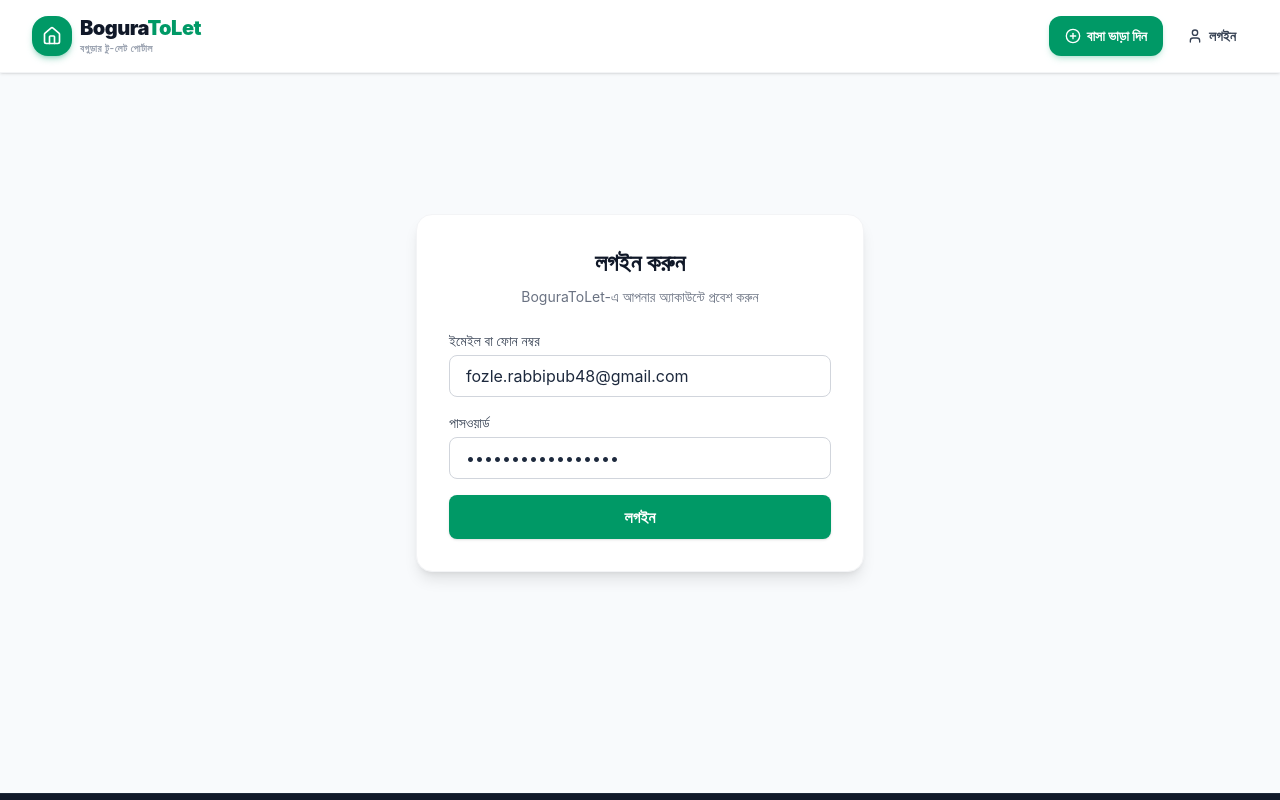
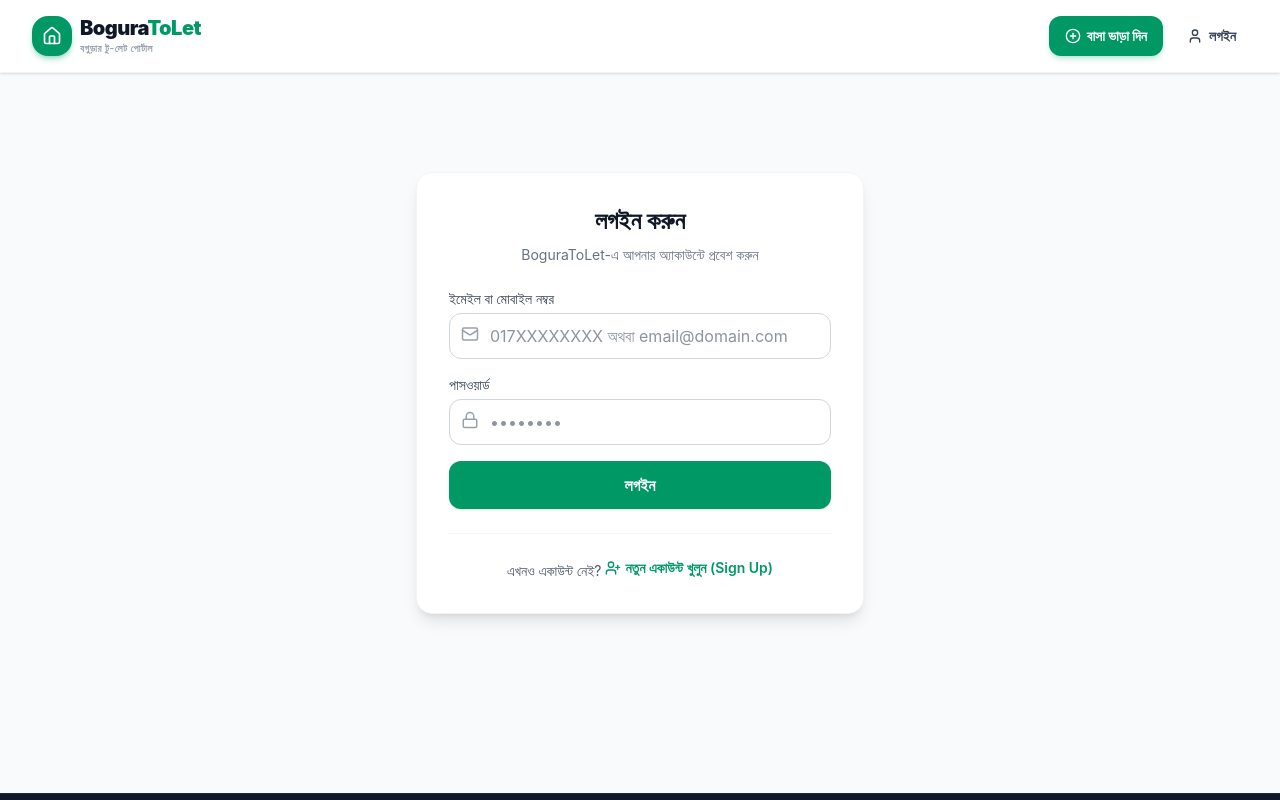
Before and after one commit to fozlerabbi48/BoguraToLet, a React (Vite) app in the folder BoguraToLet/frontend/: page /login in a window 1280 px wide. Shown: the top 800 px of the page. Built offline with nearby package versions, Linux system fonts and the light colour scheme.

Commit message:
Add Sign Up link on Login page and update Register form

```diff
--- a/BoguraToLet/frontend/src/pages/Login.jsx
+++ b/BoguraToLet/frontend/src/pages/Login.jsx
@@ -1,10 +1,11 @@
 import React, { useState } from 'react';
 import { useNavigate, Link } from 'react-router-dom';
 import { useAuth } from '../contexts/AuthContext';
+import { Mail, Lock, Loader2, UserPlus } from 'lucide-react';
 
 export default function Login() {
-  const [loginInput, setLoginInput] = useState('fozle.rabbipub48@gmail.com');
-  const [password, setPassword] = useState('AdminPassword123!');
+  const [loginInput, setLoginInput] = useState('');
+  const [password, setPassword] = useState('');
   const [error, setError] = useState('');
   const [loading, setLoading] = useState(false);
   const { login } = useAuth();
@@ -15,7 +16,7 @@ export default function Login() {
     setError('');
     setLoading(true);
     try {
-      await login(loginInput, password);
+      await login(loginInput.trim(), password);
       navigate('/');
     } catch (err) {
       setError(err.message || 'ইমেইল বা পাসওয়ার্ড ভুল হয়েছে!');
@@ -25,7 +26,7 @@ export default function Login() {
   };
 
   return (
-    <div className="min-h-[80vh] flex items-center justify-center px-4">
+    <div className="min-h-[80vh] flex items-center justify-center px-4 py-12">
       <div className="max-w-md w-full bg-white p-8 rounded-2xl shadow-lg border border-gray-100">
         <h2 className="text-2xl font-bold text-center text-gray-900 mb-2">লগইন করুন</h2>
         <p className="text-sm text-gray-500 text-center mb-6">
@@ -33,44 +34,67 @@ export default function Login() {
         </p>
 
         {error && (
-          <div className="mb-4 p-3 bg-red-50 border border-red-200 text-red-600 text-sm rounded-lg">
+          <div className="mb-4 p-3 bg-red-50 border border-red-200 text-red-600 text-sm rounded-xl">
             {error}
           </div>
         )}
 
         <form onSubmit={handleSubmit} className="space-y-4">
           <div>
-            <label className="block text-sm font-medium text-gray-700 mb-1">ইমেইল বা ফোন নম্বর</label>
+            <label className="block text-sm font-medium text-gray-700 mb-1">
+              ইমেইল বা মোবাইল নম্বর
+            </label>
+            <div className="relative">
+              <Mail className="absolute left-3 top-3 text-gray-400" size={18} />
               <input
                 type="text"
                 required
                 value={loginInput}
                 onChange={(e) => setLoginInput(e.target.value)}
-              className="w-full px-4 py-2 border border-gray-300 rounded-lg focus:ring-2 focus:ring-emerald-500 focus:border-emerald-500 outline-none"
-              placeholder="017... অথবা email@domain.com"
+                className="w-full pl-10 pr-4 py-2.5 border border-gray-300 rounded-xl focus:ring-2 focus:ring-emerald-500 outline-none"
+                placeholder="017XXXXXXXX অথবা email@domain.com"
               />
+            </div>
           </div>
 
           <div>
-            <label className="block text-sm font-medium text-gray-700 mb-1">পাসওয়ার্ড</label>
+            <label className="block text-sm font-medium text-gray-700 mb-1">
+              পাসওয়ার্ড
+            </label>
+            <div className="relative">
+              <Lock className="absolute left-3 top-3 text-gray-400" size={18} />
               <input
                 type="password"
                 required
                 value={password}
                 onChange={(e) => setPassword(e.target.value)}
-              className="w-full px-4 py-2 border border-gray-300 rounded-lg focus:ring-2 focus:ring-emerald-500 focus:border-emerald-500 outline-none"
+                className="w-full pl-10 pr-4 py-2.5 border border-gray-300 rounded-xl focus:ring-2 focus:ring-emerald-500 outline-none"
                 placeholder="••••••••"
               />
+            </div>
           </div>
 
           <button
             type="submit"
             disabled={loading}
-            className="w-full py-2.5 bg-emerald-600 hover:bg-emerald-700 text-white font-semibold rounded-lg shadow transition disabled:opacity-50"
+            className="w-full py-3 bg-emerald-600 hover:bg-emerald-700 text-white font-semibold rounded-xl shadow-sm transition disabled:opacity-50 flex items-center justify-center gap-2"
           >
-            {loading ? 'লগইন হচ্ছে...' : 'লগইন'}
+            {loading ? <Loader2 className="animate-spin" size={20} /> : 'লগইন'}
           </button>
         </form>
+
+        {/* সাইন আপ / রেজিস্ট্রেশন লিংক */}
+        <div className="mt-6 pt-6 border-t border-gray-100 text-center">
+          <p className="text-sm text-gray-600">
+            এখনও একাউন্ট নেই?{' '}
+            <Link
+              to="/register"
+              className="text-emerald-600 hover:text-emerald-700 font-semibold inline-flex items-center gap-1 hover:underline"
+            >
+              <UserPlus size={16} /> নতুন একাউন্ট খুলুন (Sign Up)
+            </Link>
+          </p>
+        </div>
       </div>
     </div>
   );
```
Also changed, not shown: BoguraToLet/frontend/src/pages/Register.jsx (+38 -34 lines). Lines whose indentation alone changed are shown as unchanged.
